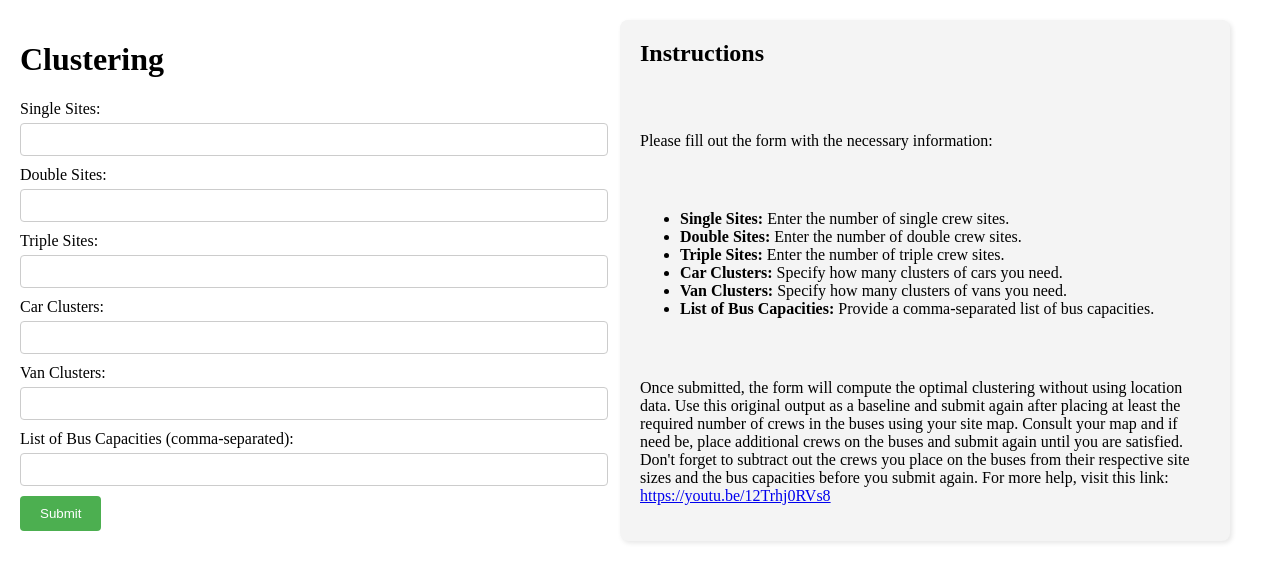
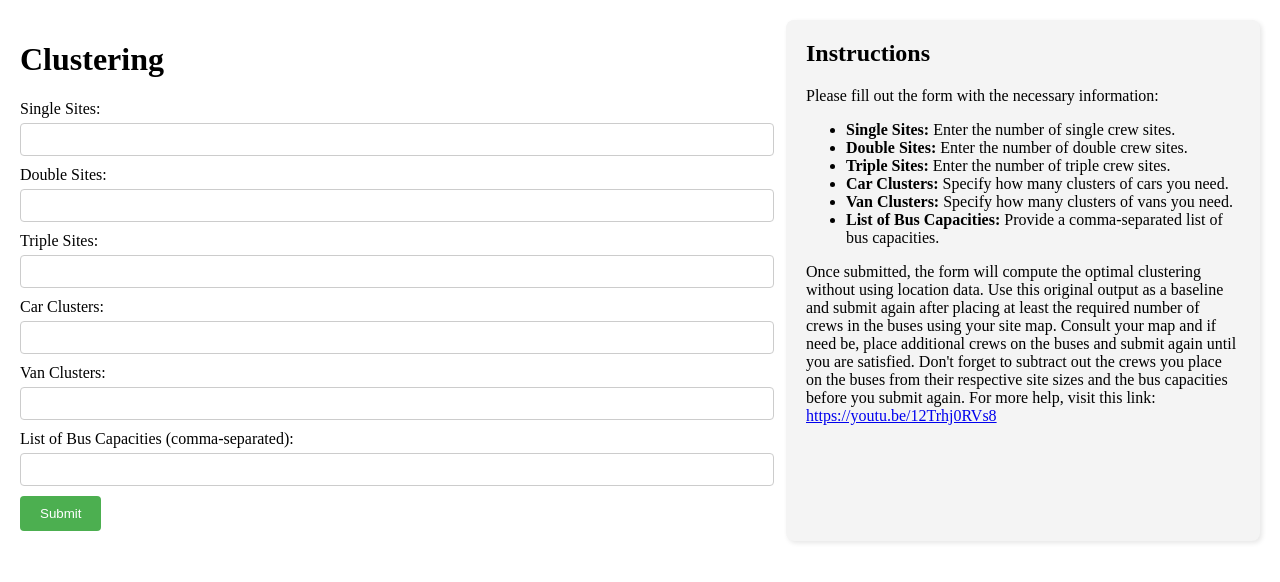
Before and after one commit to cbmckinstry/GMT, a Flask app: page / in a window 1280 px wide. Shown: the top 582 px of the page. Run offline with Flask 3, Linux system fonts and the light colour scheme.

Commit message:
Updated requirements.txt

```diff
--- a/templates/index.html
+++ b/templates/index.html
@@ -11,8 +11,8 @@
             margin: 20px;
             gap: 20px;
         }
-        .form-container, .instructions {
-            width: 60%;
+        .form-container{
+            width: 100%;
             margin-right: 30px;
         }
         .instructions {
@@ -48,6 +48,11 @@
         form input[type="submit"]:hover {
             background-color: #45a049;
         }
+        .container{
+            display: flex;
+            flex-direction: column;
+            width: 100%;
+        }
 
         /* Make both columns stretch to the same height */
         .container {
@@ -61,11 +66,11 @@
                 justify-content: space-between;
                 align-items: stretch;
             }
-            .form-container, .instructions {
-                width: 48%;
-                display: flex;
-                flex-direction: column;
-                justify-content: space-between;
+            .form-container{
+                flex: 1;
+            }
+            .instructions{
+                width: 35%;
             }
         }
     </style>
```
